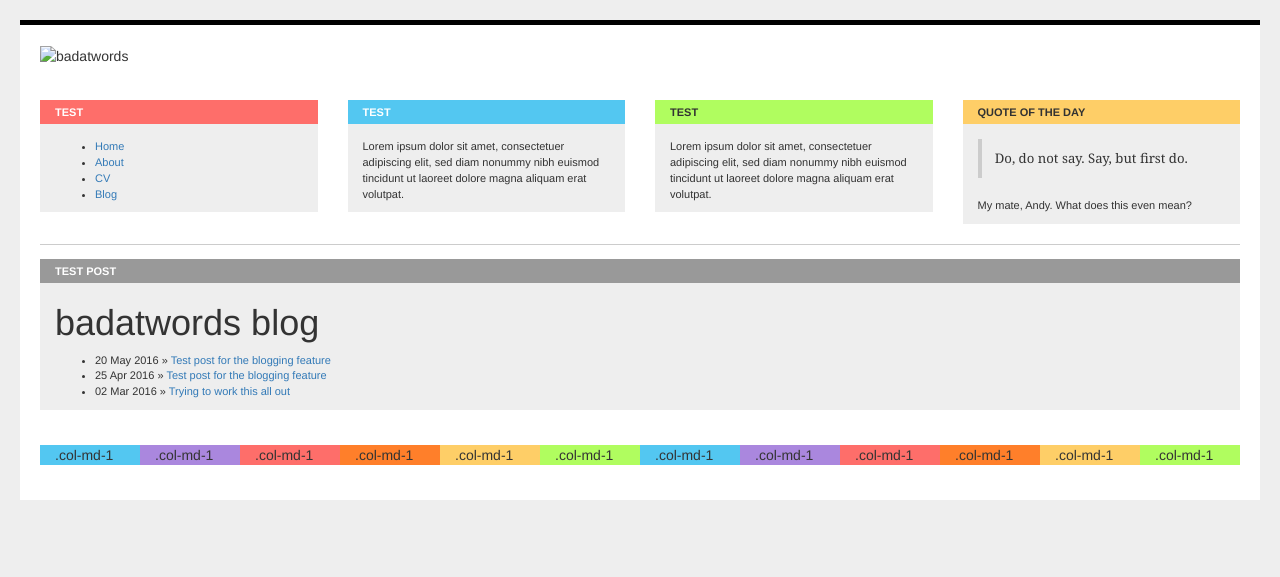
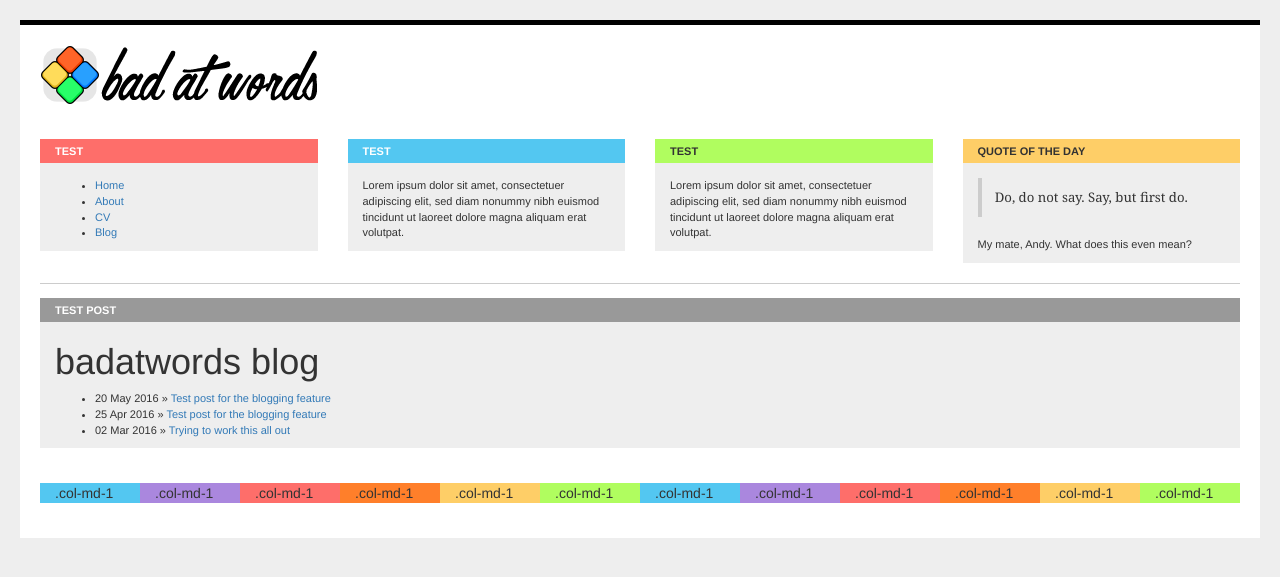
Before and after one commit to davidgitstuff/davidgitstuff.github.io, a Jekyll site: the page built from blog/index.html, in a window 1280 px wide. Shown: the top 577 px of the page. Built offline with Jekyll 4.4.1, drawn with Linux system fonts in a browser that asks for light colours; nearby versions of some CDN libraries; library files that are not in the unit come from our copies.

Commit message:
Update default.html

```diff
--- a/_layouts/default.html
+++ b/_layouts/default.html
@@ -22,7 +22,7 @@
 
   <div class="row pad20">
 
-    <img src="img/logo.png" alt="badatwords" style="width:280px;height:60px">
+    <img src="/img/logo.png" alt="badatwords" style="width:280px;height:60px">
 <br/>
 <br/>
 <br/>
```
